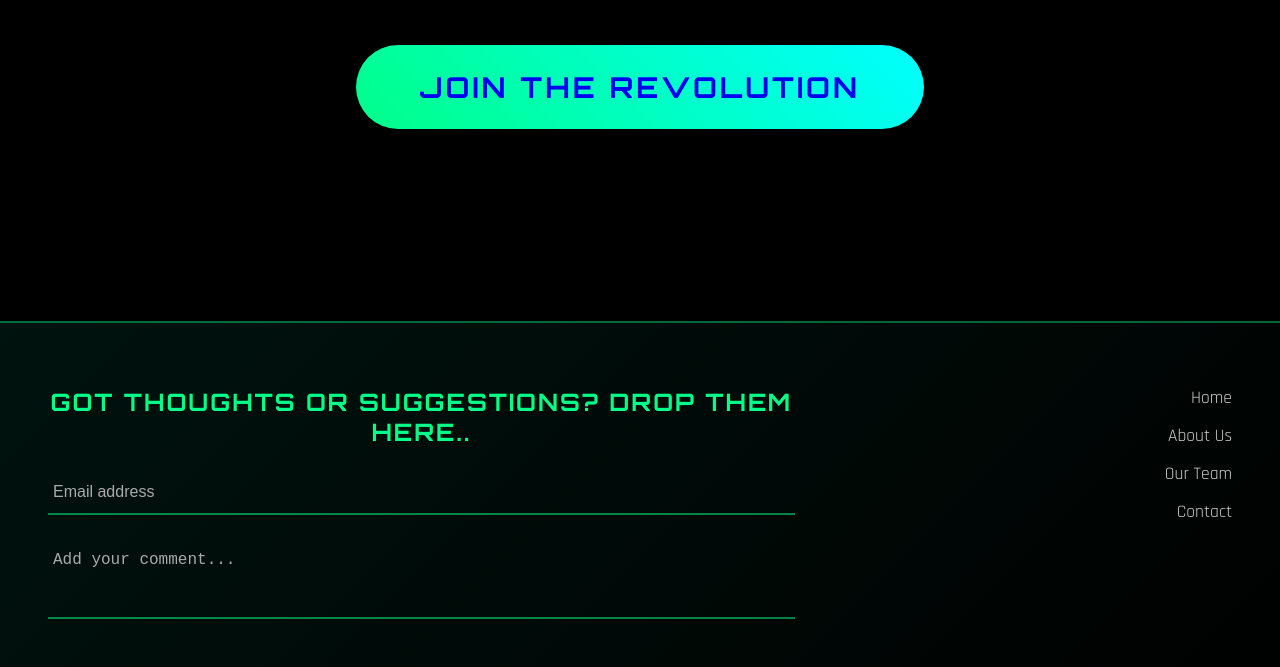
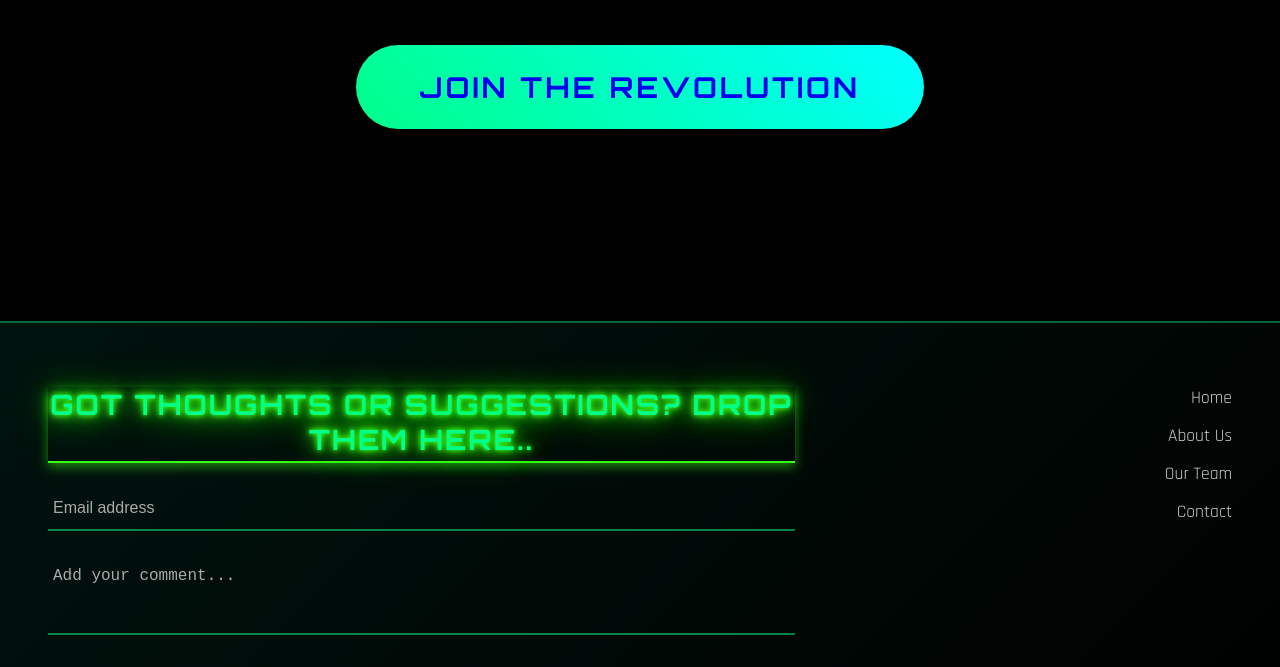
Before and after one commit to amishaiitj/Pulseboard, a plain HTML site: page main.html in a window 1280 px wide. Shown: the part 6530-7197 px from the top of the page. Drawn offline with Linux system fonts and the light colour scheme.

Commit message:
Update style.css

```diff
--- a/style.css
+++ b/style.css
@@ -698,6 +698,26 @@
             font-size: 1.2rem;
             letter-spacing: 3px;
         }
+.footer-heading {
+
+  font-family: 'Playfair Display', serif;
+  font-size: 28px;
+  color: #ffffff;
+  text-transform: uppercase;
+
+
+  text-shadow:
+    0 0 5px #39FF14,
+    0 0 10px #39FF14,
+    0 0 20px #39FF14,
+    0 0 40px #00FF00;
+
+
+  border-bottom: 2px solid #39FF14;
+  box-shadow: 0 4px 10px rgba(57, 255, 20, 0.5);
+  display: inline-block;
+  padding-bottom: 4px;
+}
 
         .progress-container {
             background: rgba(0, 255, 136, 0.05);
```
